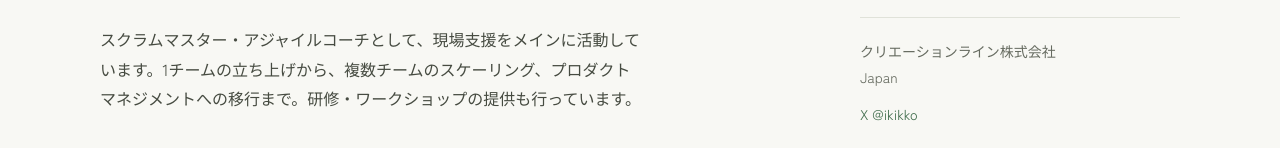
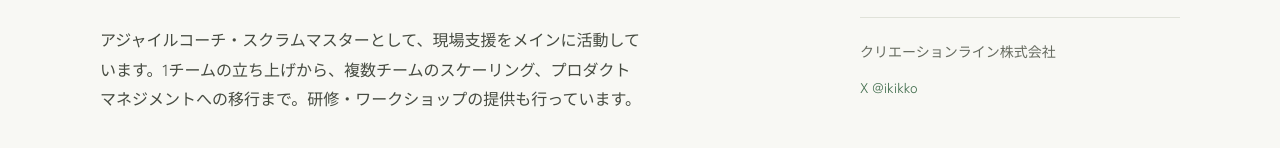
Before and after one commit to ikikko/ikikko.github.io, a plain HTML site: page index.html in a window 1280 px wide. Shown: the part 480-628 px from the top of the page. Drawn offline with Linux system fonts and the light colour scheme; a web font is replaced by a local one.

Commit message:
肩書きの表記順修正と冗長な国名表記を削除
Co-Authored-By: Claude Sonnet 5 <noreply@anthropic.com>

```diff
--- a/index.html
+++ b/index.html
@@ -210,7 +210,7 @@
       <h1>中村 知成<span class="nickname">(ikikko)</span></h1>
       <div class="romaji">Tomonari Nakamura</div>
       <p class="lead">エンドユーザーへ価値を届けることを見据えつつ、その価値を産み出すチームもより活き活きと動けるように。</p>
-      <p class="desc">スクラムマスター・アジャイルコーチとして、現場支援をメインに活動しています。1チームの立ち上げから、複数チームのスケーリング、プロダクトマネジメントへの移行まで。研修・ワークショップの提供も行っています。</p>
+      <p class="desc">アジャイルコーチ・スクラムマスターとして、現場支援をメインに活動しています。1チームの立ち上げから、複数チームのスケーリング、プロダクトマネジメントへの移行まで。研修・ワークショップの提供も行っています。</p>
       <div class="ctas">
         <a href="#contact" class="btn-primary">相談・見積もりのご依頼</a>
         <a href="#cases" class="btn-secondary">支援事例を見る</a>
@@ -220,7 +220,6 @@
       <div class="photo" style="background-image: url('https://avatars.githubusercontent.com/u/26503?v=4');"></div>
       <div class="meta">
         <div>クリエーションライン株式会社</div>
-        <div>Japan</div>
         <div class="links">
           <a href="https://x.com/ikikko" target="_blank" rel="noopener">X @ikikko</a>
         </div>
```
